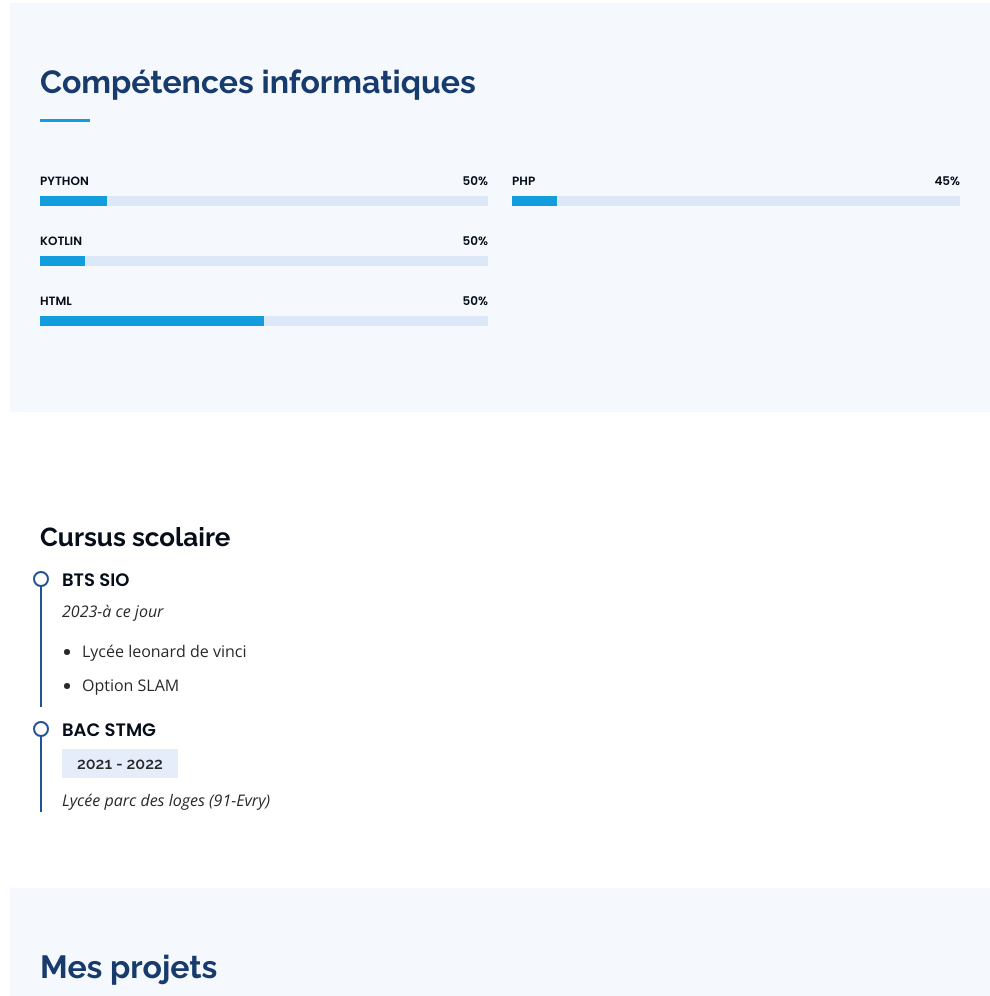
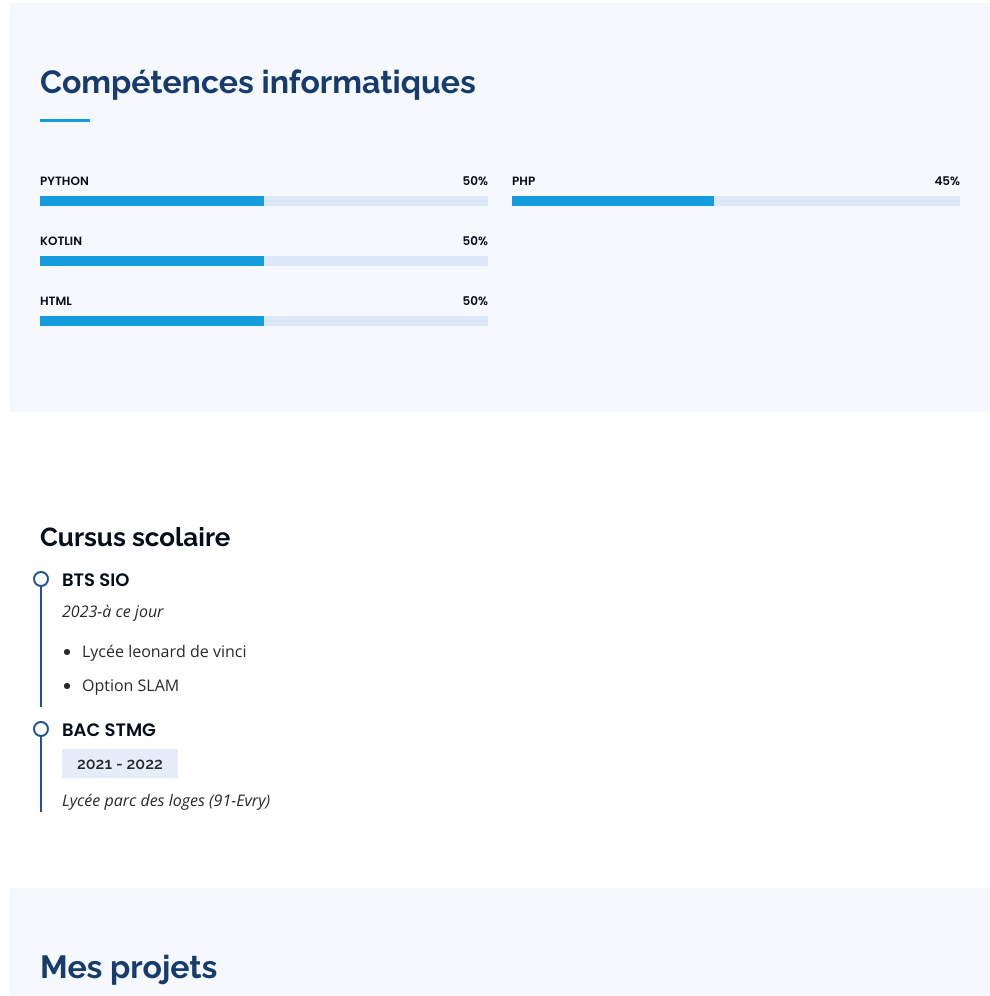
Before and after one commit to Nesyou91/Portfolio, a plain HTML site: page index.html in a window 1280 px wide. Shown: the part 1689-2685 px from the top of the page, without its empty margins (290-1280 px from the left). Drawn offline with nearby package versions, Linux system fonts and the light colour scheme; files whose address does not match are found by name.

Commit message:
Update index.html

```diff
--- a/index.html
+++ b/index.html
@@ -145,14 +145,14 @@
             <div class="progress">
               <span class="skill">Python <i class="val">50%</i></span>
               <div class="progress-bar-wrap">
-                <div class="progress-bar" role="progressbar" aria-valuenow="15" aria-valuemin="0" aria-valuemax="100"></div>
+                <div class="progress-bar" role="progressbar" aria-valuenow="50" aria-valuemin="0" aria-valuemax="100"></div>
               </div>
             </div>
 
             <div class="progress">
               <span class="skill">kotlin <i class="val">50%</i></span>
               <div class="progress-bar-wrap">
-                <div class="progress-bar" role="progressbar" aria-valuenow="10" aria-valuemin="0" aria-valuemax="100"></div>
+                <div class="progress-bar" role="progressbar" aria-valuenow="50" aria-valuemin="0" aria-valuemax="100"></div>
               </div>
             </div>
 
@@ -170,7 +170,7 @@
             <div class="progress">
               <span class="skill">PHP <i class="val">45%</i></span>
               <div class="progress-bar-wrap">
-                <div class="progress-bar" role="progressbar" aria-valuenow="10" aria-valuemin="0" aria-valuemax="100"></div>
+                <div class="progress-bar" role="progressbar" aria-valuenow="45" aria-valuemin="0" aria-valuemax="100"></div>
               </div>
             </div>
 
```
